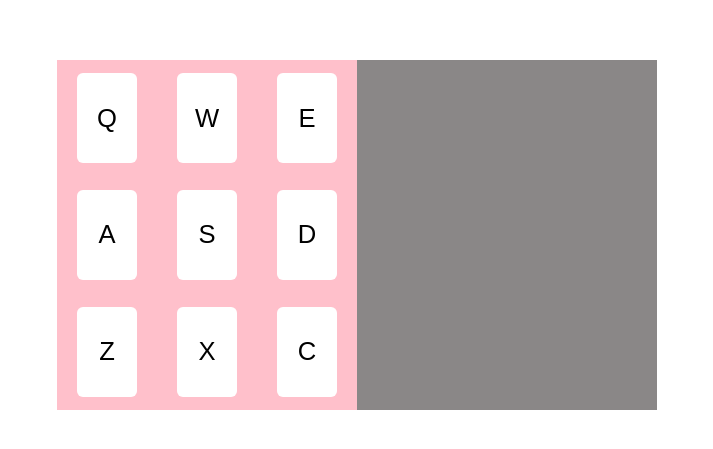
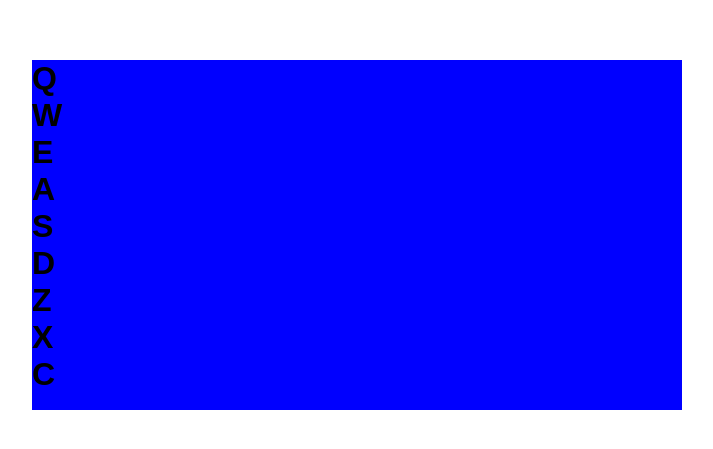
Before and after one commit to ajhernandez95/Beat-Machine, a React (Create React App) app: page / in a window 1280 px wide. Shown: the part 165-614 px from the top of the page, without its empty margins (283-996 px from the left). Built offline with nearby package versions, Linux system fonts and the light colour scheme.

Commit message:
using css grid now instead of just flexbox

```diff
--- a/public/index.html
+++ b/public/index.html
@@ -19,7 +19,7 @@
       work correctly both with client-side routing and a non-root public URL.
       Learn how to configure a non-root public URL by running `npm run build`.
     -->
-    <title>React App</title>
+    <title>Beat Machine</title>
   </head>
   <body>
     <noscript>
--- a/src/App.css
+++ b/src/App.css
@@ -1,39 +1,26 @@
 * {
   margin: 0;
   padding: 0;
+  box-sizing: border-box;
 }
 
 html {
-  display: flex;
-  justify-content: center;
-  align-items: center;
   height: 100%;
+  display: grid;
 }
 
-#display {
-  width: 600px;
-  height: 350px;
-  background-color: #8a8787;
+body {
+  margin: auto;
 }
 
-.drum-pad-wrapper{
-  display: flex;
-  flex-wrap: wrap;
-  justify-content: space-around;
-  align-items: center;
-  width: 50%;
+#root {
   height: 100%;
-  background-color: pink;
+  display: block;
 }
 
-.drum-pad{
-  display: flex;
-  justify-content: center;
-  align-items: center;
-  border-radius: 6px;
-  font-size: 1.6em;
-  width: 60px;
-  height: 90px;
-  margin: .5em;
-  background-color: white;
+#drum-machine{
+  min-width: 650px;
+  height: 350px;
+  display: block;
+  background: blue;
 }
--- a/src/App.js
+++ b/src/App.js
@@ -1,67 +1,125 @@
 import React, { Component } from "react";
 import "./App.css";
 
-//let audio = new Audio('https://s3.amazonaws.com/freecodecamp/drums/Heater-1.mp3')
+const bank = [
+  {
+    keyCode: 81,
+    letter: "Q",
+    id: "Heater-1",
+    src: "https://s3.amazonaws.com/freecodecamp/drums/Heater-1.mp3"
+  },
+  {
+    keyCode: 87,
+    letter: "W",
+    id: "Heater-2",
+    src: "https://s3.amazonaws.com/freecodecamp/drums/Heater-2.mp3"
+  },
+  {
+    keyCode: 69,
+    letter: "E",
+    id: "Heater-3",
+    src: "https://s3.amazonaws.com/freecodecamp/drums/Heater-3.mp3"
+  },
+  {
+    keyCode: 65,
+    letter: "A",
+    id: "Heater-4",
+    src: "https://s3.amazonaws.com/freecodecamp/drums/Heater-4_1.mp3"
+  },
+  {
+    keyCode: 83,
+    letter: "S",
+    id: "Clap",
+    src: "https://s3.amazonaws.com/freecodecamp/drums/Heater-6.mp3"
+  },
+  {
+    keyCode: 68,
+    letter: "D",
+    id: "Open-HH",
+    src: "https://s3.amazonaws.com/freecodecamp/drums/Dsc_Oh.mp3"
+  },
+  {
+    keyCode: 90,
+    letter: "Z",
+    id: "Kick-n'-Hat",
+    src: "https://s3.amazonaws.com/freecodecamp/drums/Kick_n_Hat.mp3"
+  },
+  {
+    keyCode: 88,
+    letter: "X",
+    id: "Kick",
+    src: "https://s3.amazonaws.com/freecodecamp/drums/RP4_KICK_1.mp3"
+  },
+  {
+    keyCode: 67,
+    letter: "C",
+    id: "Closed-HH",
+    src: "https://s3.amazonaws.com/freecodecamp/drums/Cev_H2.mp3"
+  }
+];
 
-class App extends Component {
-  constructor(props) {
-    super(props);
-    this.state = {};
-    this.onClick = this.onClick.bind(this)
 
+class Drumpad extends React.Component {
+  constructor(props){
+    super(props)
+    this.handleClick = this.handleClick.bind(this)
+    this.handleKeyPress = this.handleKeyPress.bind(this)
+  }
+
+  //add componentdidmount/unmount and addeventlistener for handlekeypress
+  componentDidMount(){
+    document.addEventListener('keydown', this.handleKeyPress)
+    window.focus()
+  }
+
+  componentWillUnmount(){
+    document.removeEvenetListener('keydown',this.handleKeyPress)
+  }
+
+  handleClick() {
+    this.audio.play()
+    this.audio.currentTime = 0
+  }
+
+  handleKeyPress(e) {
+   if(e.keyCode === this.props.letter.charCodeAt()) {
+     this.audio.play()
+     this.audio.currentTime = 0
+   }
   }
 
 
-  onClick(e) {
-    let itemId = JSON.stringify(e.target.getAttribute('id'))
-    document.getElementById(itemId).style.backgroundColor = 'blue'
-    console.log(itemId)
 
 
+  render() {
+    return (
+      <div className="drum-pad" id={this.props.id} onClick={this.handleClick} onKeyPress={this.handleKeyPress}>
+        <h1 className='letter'>{this.props.letter}</h1>
+        <audio
+          ref={ref => (this.audio = ref)}
+          src={this.props.src}
+          id={this.props.letter}
+          className="clip"
+        >
+          No music support
+        </audio>
+      </div>
+    );
   }
+}
+
+class App extends React.Component {
   render() {
     return (
       <div id="drum-machine">
         <div id="display">
-          <div class="drum-pad-wrapper">
-            <div class="drum-pad" id="test" onClick={this.onClick}>
-              <audio
-                id="sound"
-                src="https://s3.amazonaws.com/freecodecamp/drums/Heater-1.mp3"
-                preload
-              />
-              Q
-            </div>
-            <div class="drum-pad" id="test2" onClick={this.onClick}>
-              W
-            </div>
-            <div class="drum-pad" id="test3" onClick={this.onClick}>
-              E
-            </div>
-            <div class="drum-pad" id="test4" onClick={this.onClick}>
-              A
-            </div>
-            <div class="drum-pad" id="test5" onClick={this.onClick}>
-              S
-            </div>
-            <div class="drum-pad" id="test6" onClick={this.onClick}>
-              D
-            </div>
-            <div class="drum-pad" id="test7" onClick={this.onClick}>
-              Z
-            </div>
-            <div class="drum-pad" id="test8" onClick={this.onClick}>
-              X
-            </div>
-            <div class="drum-pad" id="test9" onClick={this.onClick}>
-              C
-            </div>
-          </div>
+          {bank.map(x => <Drumpad id={x.id} src={x.src} letter={x.letter} keyCode={x.keyCode}/>)}
         </div>
       </div>
     );
   }
 }
+
 
 export default App;
 //make beat sound's div id's and p id's
```
